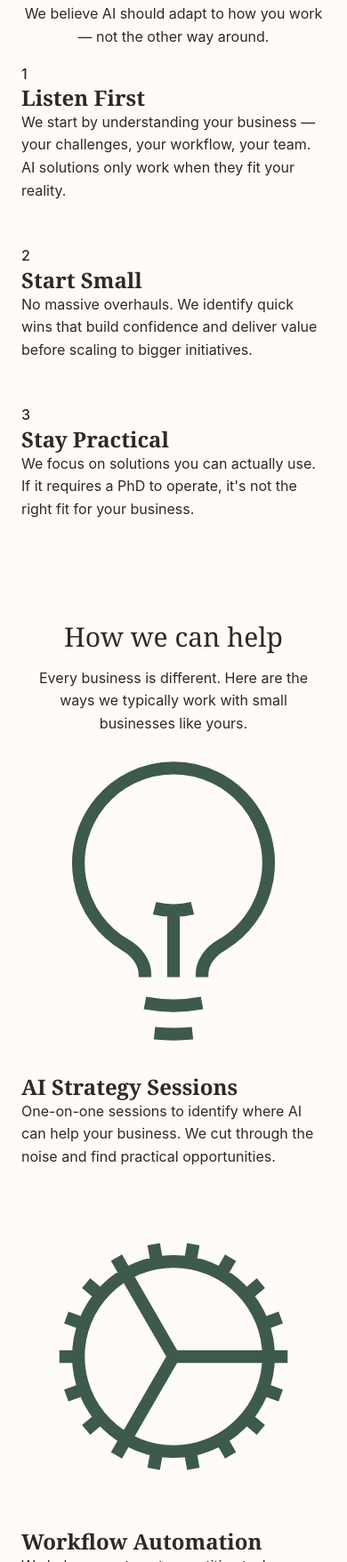
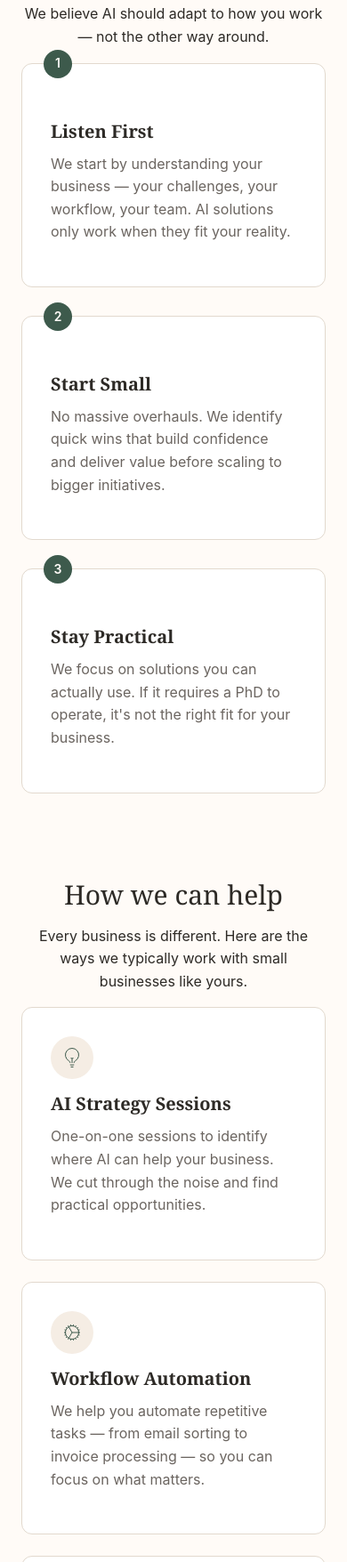
Before and after one commit to Off-Label-Development/offlabel-dev, an Astro site: page / in a window 390 px wide. Shown: the part 853-2609 px from the top of the page at 89% size. Built offline with nearby package versions, Linux system fonts and the light colour scheme; Astro itself is replaced by a stand-in of ours.

Commit message:
fix: replace utility classes with inline styles for approach badges & service icons - responsive, no Tailwind dependency

```diff
--- a/src/pages/index.astro
+++ b/src/pages/index.astro
@@ -156,36 +156,36 @@ import { siteConfig } from '../config/site';
       </div>
 
       <div class="grid grid-cols-1 md:grid-cols-3 gap-8">
-        <div class="relative bg-card rounded-[var(--radius)] p-8 pt-14 border border-border/50 hover:border-border transition-colors">
-          <span class="absolute -top-4 left-6 inline-flex items-center justify-center w-8 h-8 rounded-full bg-primary text-primary-foreground text-sm font-medium md:text-base">
+        <div style="position: relative; padding: 3.5rem 2rem 2rem; background: var(--color-card); border-radius: var(--radius); border: 1px solid var(--color-border); transition: border-color var(--transition-fast);" class="hover:border-foreground">
+          <span style="position: absolute; top: -1rem; left: 1.5rem; display: inline-flex; align-items: center; justify-content: center; width: 2rem; height: 2rem; border-radius: 50%; background: var(--color-primary); color: var(--color-primary-foreground); font-size: 0.875rem; font-weight: 600;">
             1
           </span>
-          <h3 class="text-xl font-semibold text-foreground mt-2">
+          <h3 style="font-size: 1.25rem; font-weight: 600; color: var(--color-foreground); margin-top: 0.5rem;">
             Listen First
           </h3>
-          <p class="mt-3 text-muted-foreground leading-relaxed">
+          <p style="margin-top: 0.75rem; color: var(--color-muted-foreground); line-height: 1.6;">
             We start by understanding your business — your challenges, your workflow, your team. AI solutions only work when they fit your reality.
           </p>
         </div>
-        <div class="relative bg-card rounded-[var(--radius)] p-8 pt-14 border border-border/50 hover:border-border transition-colors">
-          <span class="absolute -top-4 left-6 inline-flex items-center justify-center w-8 h-8 rounded-full bg-primary text-primary-foreground text-sm font-medium md:text-base">
+        <div style="position: relative; padding: 3.5rem 2rem 2rem; background: var(--color-card); border-radius: var(--radius); border: 1px solid var(--color-border); transition: border-color var(--transition-fast);" class="hover:border-foreground">
+          <span style="position: absolute; top: -1rem; left: 1.5rem; display: inline-flex; align-items: center; justify-content: center; width: 2rem; height: 2rem; border-radius: 50%; background: var(--color-primary); color: var(--color-primary-foreground); font-size: 0.875rem; font-weight: 600;">
             2
           </span>
-          <h3 class="text-xl font-semibold text-foreground mt-2">
+          <h3 style="font-size: 1.25rem; font-weight: 600; color: var(--color-foreground); margin-top: 0.5rem;">
             Start Small
           </h3>
-          <p class="mt-3 text-muted-foreground leading-relaxed">
+          <p style="margin-top: 0.75rem; color: var(--color-muted-foreground); line-height: 1.6;">
             No massive overhauls. We identify quick wins that build confidence and deliver value before scaling to bigger initiatives.
           </p>
         </div>
-        <div class="relative bg-card rounded-[var(--radius)] p-8 pt-14 border border-border/50 hover:border-border transition-colors">
-          <span class="absolute -top-4 left-6 inline-flex items-center justify-center w-8 h-8 rounded-full bg-primary text-primary-foreground text-sm font-medium md:text-base">
+        <div style="position: relative; padding: 3.5rem 2rem 2rem; background: var(--color-card); border-radius: var(--radius); border: 1px solid var(--color-border); transition: border-color var(--transition-fast);" class="hover:border-foreground">
+          <span style="position: absolute; top: -1rem; left: 1.5rem; display: inline-flex; align-items: center; justify-content: center; width: 2rem; height: 2rem; border-radius: 50%; background: var(--color-primary); color: var(--color-primary-foreground); font-size: 0.875rem; font-weight: 600;">
             3
           </span>
-          <h3 class="text-xl font-semibold text-foreground mt-2">
+          <h3 style="font-size: 1.25rem; font-weight: 600; color: var(--color-foreground); margin-top: 0.5rem;">
             Stay Practical
           </h3>
-          <p class="mt-3 text-muted-foreground leading-relaxed">
+          <p style="margin-top: 0.75rem; color: var(--color-muted-foreground); line-height: 1.6;">
             We focus on solutions you can actually use. If it requires a PhD to operate, it's not the right fit for your business.
           </p>
         </div>
@@ -204,59 +204,59 @@ import { siteConfig } from '../config/site';
         </p>
       </div>
 
-      <div class="grid gap-6 sm:grid-cols-2">
-        <div class="group bg-card rounded-[var(--radius)] p-8 border border-border/50 hover:border-primary/30 hover:shadow-lg hover:shadow-primary/5 transition-all">
-          <div class="inline-flex items-center justify-center w-12 h-12 rounded-full bg-secondary text-primary mb-4 group-hover:bg-primary/10 transition-colors">
-            <svg class="w-6 h-6" fill="none" viewBox="0 0 24 24" stroke="currentColor" strokeWidth={1.5} aria-hidden="true">
+      <div style="display: grid; gap: 1.5rem; grid-template-columns: repeat(1, 1fr);" class="sm:grid-cols-2">
+        <div style="background: var(--color-card); border-radius: var(--radius); padding: 2rem; border: 1px solid var(--color-border); transition: all var(--transition-base);" class="group hover:border-primary/30 hover:shadow-lg hover:shadow-primary/5">
+          <div style="display: inline-flex; align-items: center; justify-content: center; width: 3rem; height: 3rem; border-radius: 50%; background: var(--color-secondary); color: var(--color-primary); margin-bottom: 1rem; transition: background-color var(--transition-fast);" class="group-hover:bg-primary/10">
+            <svg style="width: 1.5rem; height: 1.5rem;" fill="none" viewBox="0 0 24 24" stroke="currentColor" strokeWidth="1.5" aria-hidden="true">
               <path strokeLinecap="round" strokeLinejoin="round" d="M12 18v-5.25m0 0a6.01 6.01 0 0 0 1.5-.189m-1.5.189a6.01 6.01 0 0 1-1.5-.189m3.75 7.478a12.06 12.06 0 0 1-4.5 0m3.75 2.383a14.406 14.406 0 0 1-3 0M14.25 18v-.192c0-.983.658-1.823 1.508-2.316a7.5 7.5 0 1 0-7.517 0c.85.493 1.509 1.333 1.509 2.316V18" />
             </svg>
           </div>
-          <h3 class="text-xl font-semibold text-foreground">
+          <h3 style="font-size: 1.25rem; font-weight: 600; color: var(--color-foreground);">
             AI Strategy Sessions
           </h3>
-          <p class="mt-3 text-muted-foreground leading-relaxed">
+          <p style="margin-top: 0.75rem; color: var(--color-muted-foreground); line-height: 1.6;">
             One-on-one sessions to identify where AI can help your business. We cut through the noise and find practical opportunities.
           </p>
         </div>
 
-        <div class="group bg-card rounded-[var(--radius)] p-8 border border-border/50 hover:border-primary/30 hover:shadow-lg hover:shadow-primary/5 transition-all">
-          <div class="inline-flex items-center justify-center w-12 h-12 rounded-full bg-secondary text-primary mb-4 group-hover:bg-primary/10 transition-colors">
-            <svg class="w-6 h-6" fill="none" viewBox="0 0 24 24" stroke="currentColor" strokeWidth={1.5} aria-hidden="true">
+        <div style="background: var(--color-card); border-radius: var(--radius); padding: 2rem; border: 1px solid var(--color-border); transition: all var(--transition-base);" class="group hover:border-primary/30 hover:shadow-lg hover:shadow-primary/5">
+          <div style="display: inline-flex; align-items: center; justify-content: center; width: 3rem; height: 3rem; border-radius: 50%; background: var(--color-secondary); color: var(--color-primary); margin-bottom: 1rem; transition: background-color var(--transition-fast);" class="group-hover:bg-primary/10">
+            <svg style="width: 1.5rem; height: 1.5rem;" fill="none" viewBox="0 0 24 24" stroke="currentColor" strokeWidth="1.5" aria-hidden="true">
               <path strokeLinecap="round" strokeLinejoin="round" d="M4.5 12a7.5 7.5 0 0 0 15 0m-15 0a7.5 7.5 0 1 1 15 0m-15 0H3m16.5 0H21m-1.5 0H12m-8.457 3.077 1.41-.513m14.095-5.13 1.41-.513M5.106 17.785l1.15-.964m11.49-9.642 1.149-.964M7.501 19.795l.75-1.3m7.5-12.99.75-1.3m-6.063 16.658.26-1.477m2.605-14.772.26-1.477m0 17.726-.26-1.477M10.698 4.614l-.26-1.477M16.5 19.794l-.75-1.299M7.5 4.205 12 12m6.894 5.785-1.149-.964M6.256 7.178l-1.15-.964m15.352 8.864-1.41-.513M4.954 9.435l-1.41-.514M12.002 12l-3.75 6.495" />
             </svg>
           </div>
-          <h3 class="text-xl font-semibold text-foreground">
+          <h3 style="font-size: 1.25rem; font-weight: 600; color: var(--color-foreground);">
             Workflow Automation
           </h3>
-          <p class="mt-3 text-muted-foreground leading-relaxed">
+          <p style="margin-top: 0.75rem; color: var(--color-muted-foreground); line-height: 1.6;">
             We help you automate repetitive tasks — from email sorting to invoice processing — so you can focus on what matters.
           </p>
         </div>
 
-        <div class="group bg-card rounded-[var(--radius)] p-8 border border-border/50 hover:border-primary/30 hover:shadow-lg hover:shadow-primary/5 transition-all">
-          <div class="inline-flex items-center justify-center w-12 h-12 rounded-full bg-secondary text-primary mb-4 group-hover:bg-primary/10 transition-colors">
-            <svg class="w-6 h-6" fill="none" viewBox="0 0 24 24" stroke="currentColor" strokeWidth={1.5} aria-hidden="true">
+        <div style="background: var(--color-card); border-radius: var(--radius); padding: 2rem; border: 1px solid var(--color-border); transition: all var(--transition-base);" class="group hover:border-primary/30 hover:shadow-lg hover:shadow-primary/5">
+          <div style="display: inline-flex; align-items: center; justify-content: center; width: 3rem; height: 3rem; border-radius: 50%; background: var(--color-secondary); color: var(--color-primary); margin-bottom: 1rem; transition: background-color var(--transition-fast);" class="group-hover:bg-primary/10">
+            <svg style="width: 1.5rem; height: 1.5rem;" fill="none" viewBox="0 0 24 24" stroke="currentColor" strokeWidth="1.5" aria-hidden="true">
               <path strokeLinecap="round" strokeLinejoin="round" d="M18 18.72a9.094 9.094 0 0 0 3.741-.479 3 3 0 0 0-4.682-2.72m.94 3.198.001.031c0 .225-.012.447-.037.666A11.944 11.944 0 0 1 12 21c-2.17 0-4.207-.576-5.963-1.584A6.062 6.062 0 0 1 6 18.719m12 0a5.971 5.971 0 0 0-.941-3.197m0 0A5.995 5.995 0 0 0 12 12.75a5.995 5.995 0 0 0-5.058 2.772m0 0a3 3 0 0 0-4.681 2.72 8.986 8.986 0 0 0 3.74.477m.94-3.197a5.971 5.971 0 0 0-.94 3.197M15 6.75a3 3 0 1 1-6 0 3 3 0 0 1 6 0Zm6 3a2.25 2.25 0 1 1-4.5 0 2.25 2.25 0 0 1 4.5 0Zm-13.5 0a2.25 2.25 0 1 1-4.5 0 2.25 2.25 0 0 1 4.5 0Z" />
             </svg>
           </div>
-          <h3 class="text-xl font-semibold text-foreground">
+          <h3 style="font-size: 1.25rem; font-weight: 600; color: var(--color-foreground);">
             Team Training
           </h3>
-          <p class="mt-3 text-muted-foreground leading-relaxed">
+          <p style="margin-top: 0.75rem; color: var(--color-muted-foreground); line-height: 1.6;">
             Hands-on workshops that demystify AI for your team. We teach practical skills, not theory — so everyone can contribute.
           </p>
         </div>
 
-        <div class="group bg-card rounded-[var(--radius)] p-8 border border-border/50 hover:border-primary/30 hover:shadow-lg hover:shadow-primary/5 transition-all">
-          <div class="inline-flex items-center justify-center w-12 h-12 rounded-full bg-secondary text-primary mb-4 group-hover:bg-primary/10 transition-colors">
-            <svg class="w-6 h-6" fill="none" viewBox="0 0 24 24" stroke="currentColor" strokeWidth={1.5} aria-hidden="true">
+        <div style="background: var(--color-card); border-radius: var(--radius); padding: 2rem; border: 1px solid var(--color-border); transition: all var(--transition-base);" class="group hover:border-primary/30 hover:shadow-lg hover:shadow-primary/5">
+          <div style="display: inline-flex; align-items: center; justify-content: center; width: 3rem; height: 3rem; border-radius: 50%; background: var(--color-secondary); color: var(--color-primary); margin-bottom: 1rem; transition: background-color var(--transition-fast);" class="group-hover:bg-primary/10">
+            <svg style="width: 1.5rem; height: 1.5rem;" fill="none" viewBox="0 0 24 24" stroke="currentColor" strokeWidth="1.5" aria-hidden="true">
               <path strokeLinecap="round" strokeLinejoin="round" d="M11.42 15.17 17.25 21A2.652 2.652 0 0 0 21 17.25l-5.877-5.877M11.42 15.17l2.496-3.03c.317-.384.74-.626 1.208-.766M11.42 15.17l-4.655 5.653a2.548 2.548 0 1 1-3.586-3.586l6.837-5.63m5.108-.233c.55-.164 1.163-.188 1.743-.14a4.5 4.5 0 0 0 4.486-6.336l-3.276 3.277a3.004 3.004 0 0 1-2.25-2.25l3.276-3.276a4.5 4.5 0 0 0-6.336 4.486c.091 1.076-.071 2.264-.904 2.95l-.102.085m-1.745 1.437L5.909 7.5H4.5L2.25 3.75l1.5-1.5L7.5 4.5v1.409l4.26 4.26m-1.745 1.437 1.745-1.437m6.615 8.206L15.75 15.75M4.867 19.125h.008v.008h-.008v-.008Z" />
             </svg>
           </div>
-          <h3 class="text-xl font-semibold text-foreground">
+          <h3 style="font-size: 1.25rem; font-weight: 600; color: var(--color-foreground);">
             Custom Solutions
           </h3>
-          <p class="mt-3 text-muted-foreground leading-relaxed">
+          <p style="margin-top: 0.75rem; color: var(--color-muted-foreground); line-height: 1.6;">
             Need something specific? We build tailored AI tools that solve your unique challenges — designed for simplicity.
           </p>
         </div>
```
